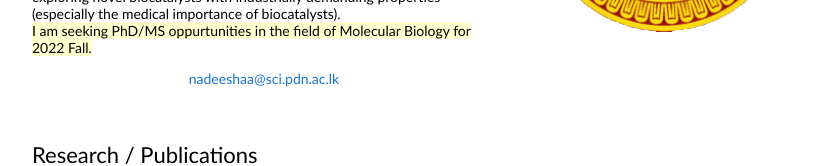
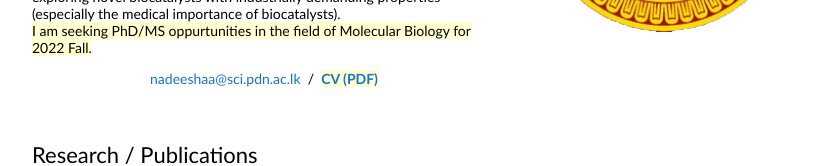
Before and after one commit to nadeeshaa/nadeeshaa.github.io, a plain HTML site: page index.html in a window 1280 px wide. Shown: the part 319-485 px from the top of the page, without its empty margins (228-1051 px from the left). Drawn offline with Linux system fonts and the light colour scheme.

Commit message:
Add files via upload

```diff
--- a/index.html
+++ b/index.html
@@ -45,8 +45,8 @@
               </p>
               <p style="text-align:center">
                 <a href="mailto:nadeeshaa@sci.pdn.ac.lk">nadeeshaa@sci.pdn.ac.lk</a>
-                <!-- &nbsp/&nbsp
-                <span class="highlight"><strong><a href="./cv.pdf">CV (PDF)</a></strong></span> -->
+                &nbsp/&nbsp
+                <span class="highlight"><strong><a href="./cv.pdf">CV (PDF)</a></strong></span>
               </p>
             </td>
             <td style="padding:2.5%;width:40%;max-width:40%">
```
Also changed, not shown: 1 other file.
